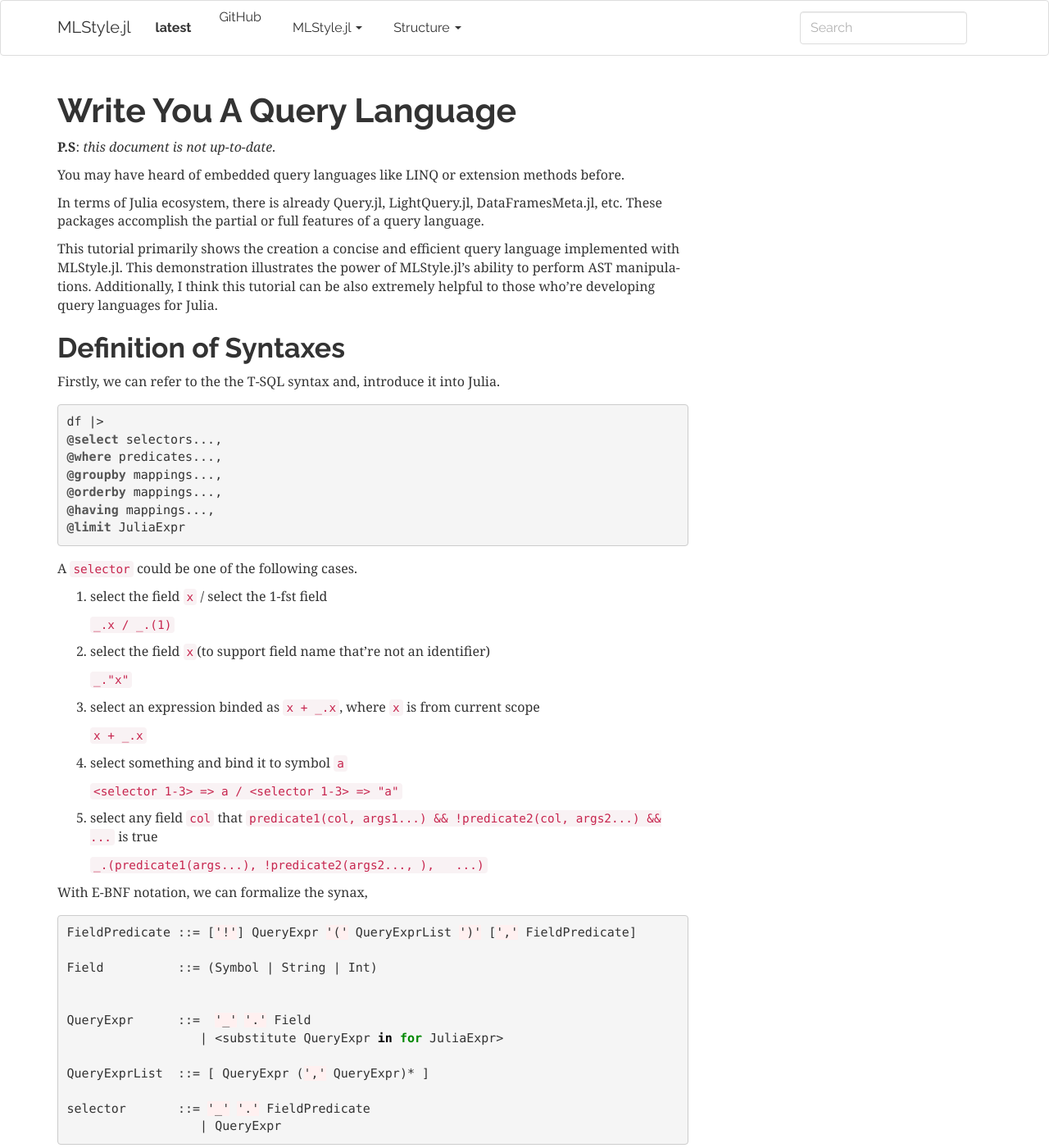
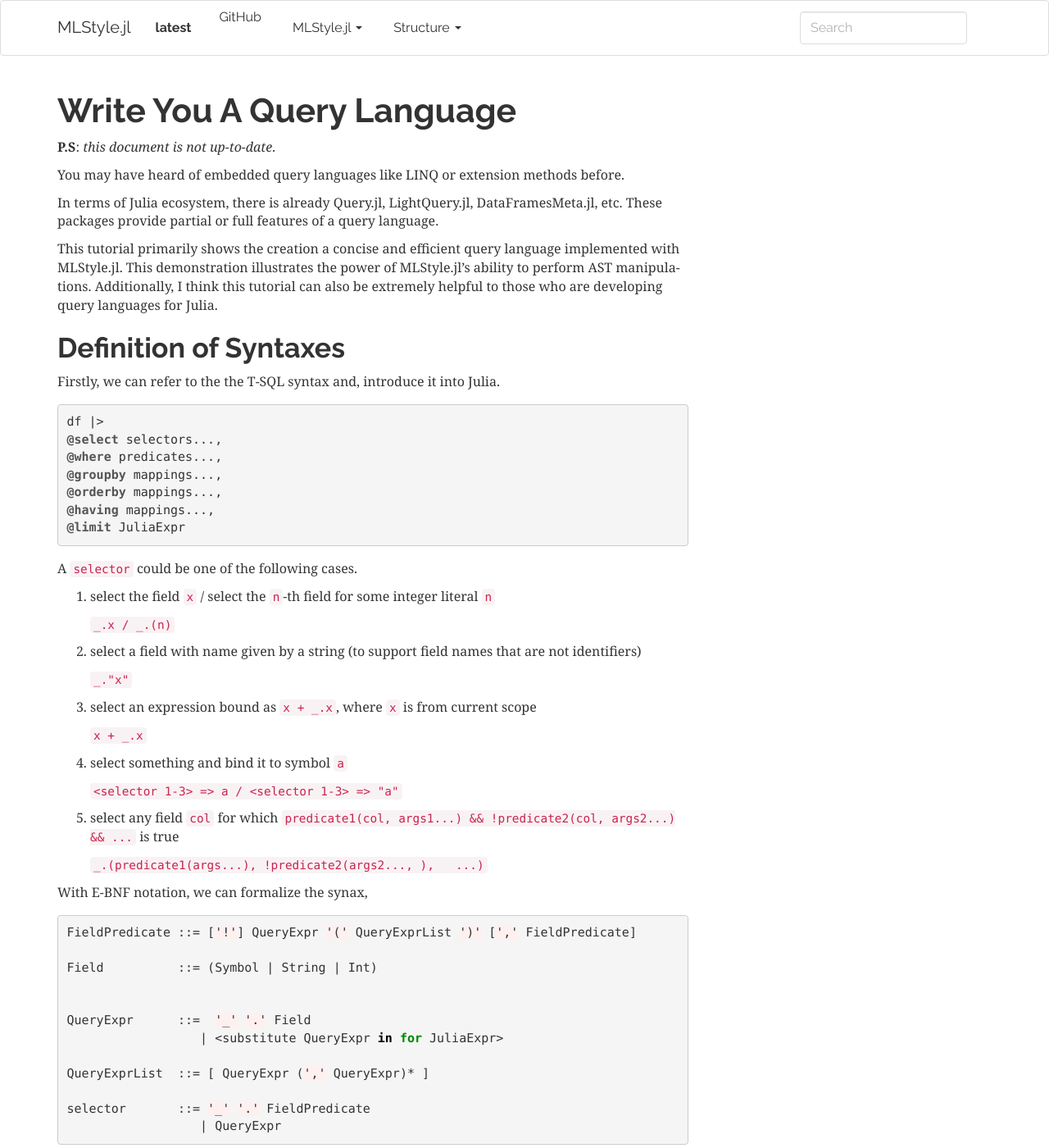
Before and after one commit to thautwarm/MLStyle.jl, a Sphinx documentation site: the page built from docs/tutorials/query-lang.md, in a window 1280 px wide and 1400 px high. Shown: the whole window at 82% size. Built offline with Sphinx 7.4.7, drawn with Linux system fonts in a browser that asks for light colours; some of the changed text lies outside the part shown.

Commit message:
Some language tweaks for query tutorial

````diff
--- a/docs/tutorials/query-lang.md
+++ b/docs/tutorials/query-lang.md
@@ -5,9 +5,9 @@
 
 You may have heard of embedded query languages like LINQ or extension methods before.
 
-In terms of Julia ecosystem, there is already Query.jl, LightQuery.jl, DataFramesMeta.jl, etc. These packages accomplish the partial or full features of a query language.
+In terms of Julia ecosystem, there is already Query.jl, LightQuery.jl, DataFramesMeta.jl, etc. These packages provide partial or full features of a query language.
 
-This tutorial primarily shows the creation a concise and efficient query language implemented  with MLStyle.jl. This demonstration illustrates the power of MLStyle.jl's ability to perform AST manipulations. Additionally, I think this tutorial can be also extremely helpful to those who're developing query languages for Julia.
+This tutorial primarily shows the creation a concise and efficient query language implemented  with MLStyle.jl. This demonstration illustrates the power of MLStyle.jl's ability to perform AST manipulations. Additionally, I think this tutorial can also be extremely helpful to those who are developing query languages for Julia.
 
 Definition of Syntaxes
 ------------------------------
@@ -27,16 +27,16 @@
 
 A `selector` could be one of the following cases.
 
-1. select the field `x` / select the 1-fst field
+1. select the field `x` / select the `n`-th field for some integer literal `n`
 
-    `_.x / _.(1)`
+    `_.x / _.(n)`
 
 
-2. select the field `x`(to support field name that're not an identifier)
+2. select a field with name given by a string (to support field names that are not identifiers)
 
     `_."x"`
 
-3.  select an expression binded as `x + _.x`, where `x` is from current scope
+3.  select an expression bound as `x + _.x`, where `x` is from current scope
 
     `x + _.x`
 
@@ -44,7 +44,7 @@
 
     `<selector 1-3> => a / <selector 1-3> => "a"`
 
-5. select any field `col` that `predicate1(col, args1...) && !predicate2(col, args2...) && ...` is true
+5. select any field `col` for which `predicate1(col, args1...) && !predicate2(col, args2...) && ...` is true
 
     `_.(predicate1(args...), !predicate2(args2..., ),   ...)`
 
@@ -69,7 +69,7 @@
 
 A `mapping`  is a `QueryExpr`, but shouldn't be evaluated to a nothing.
 
-FYI, here're some valid instances about `selector`.
+FYI, here are some valid instances about `selector`.
 
 ```
 _.foo,
````
Also changed, not shown: other parts of docs/tutorials/query-lang.md (+1 -1 lines).
